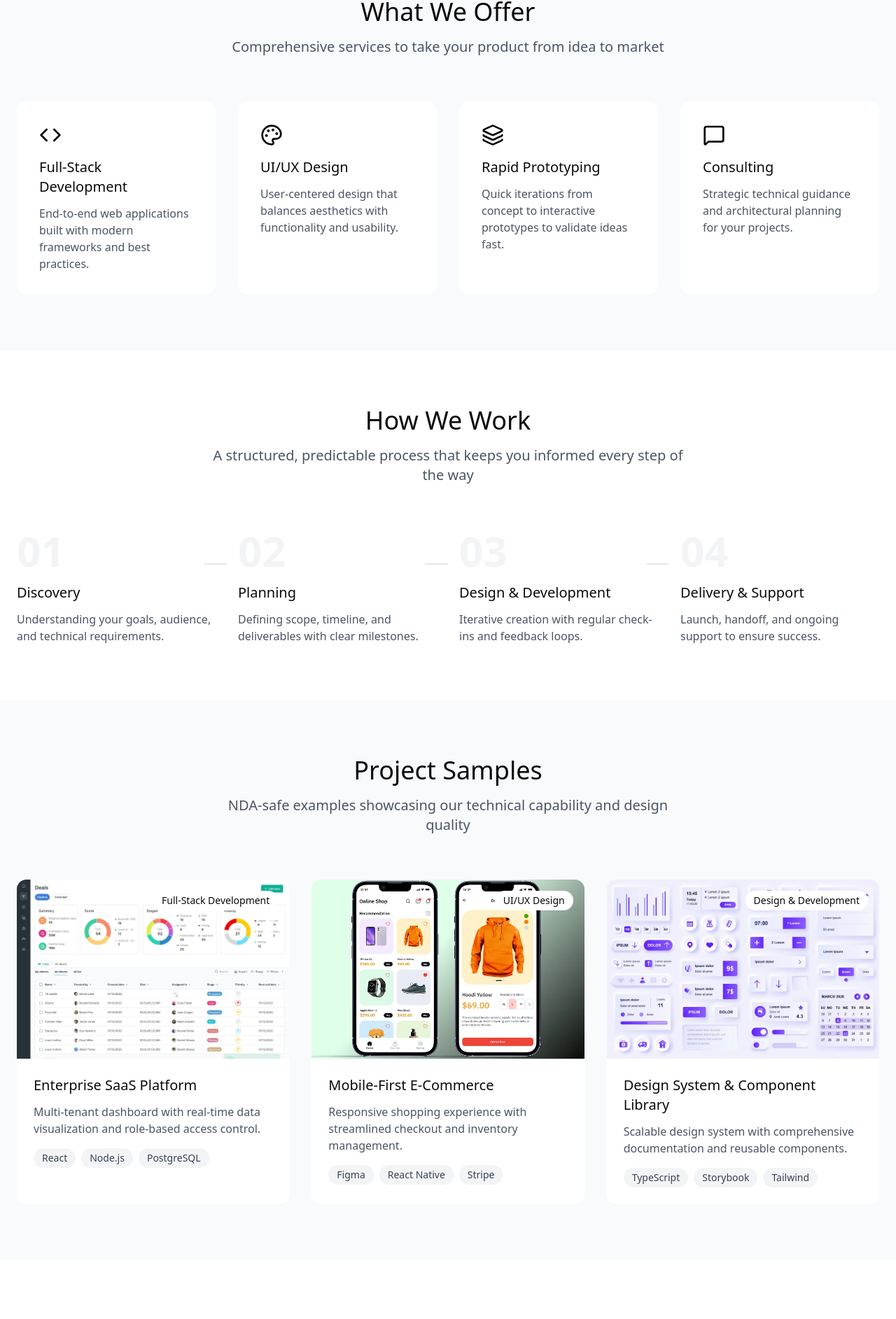
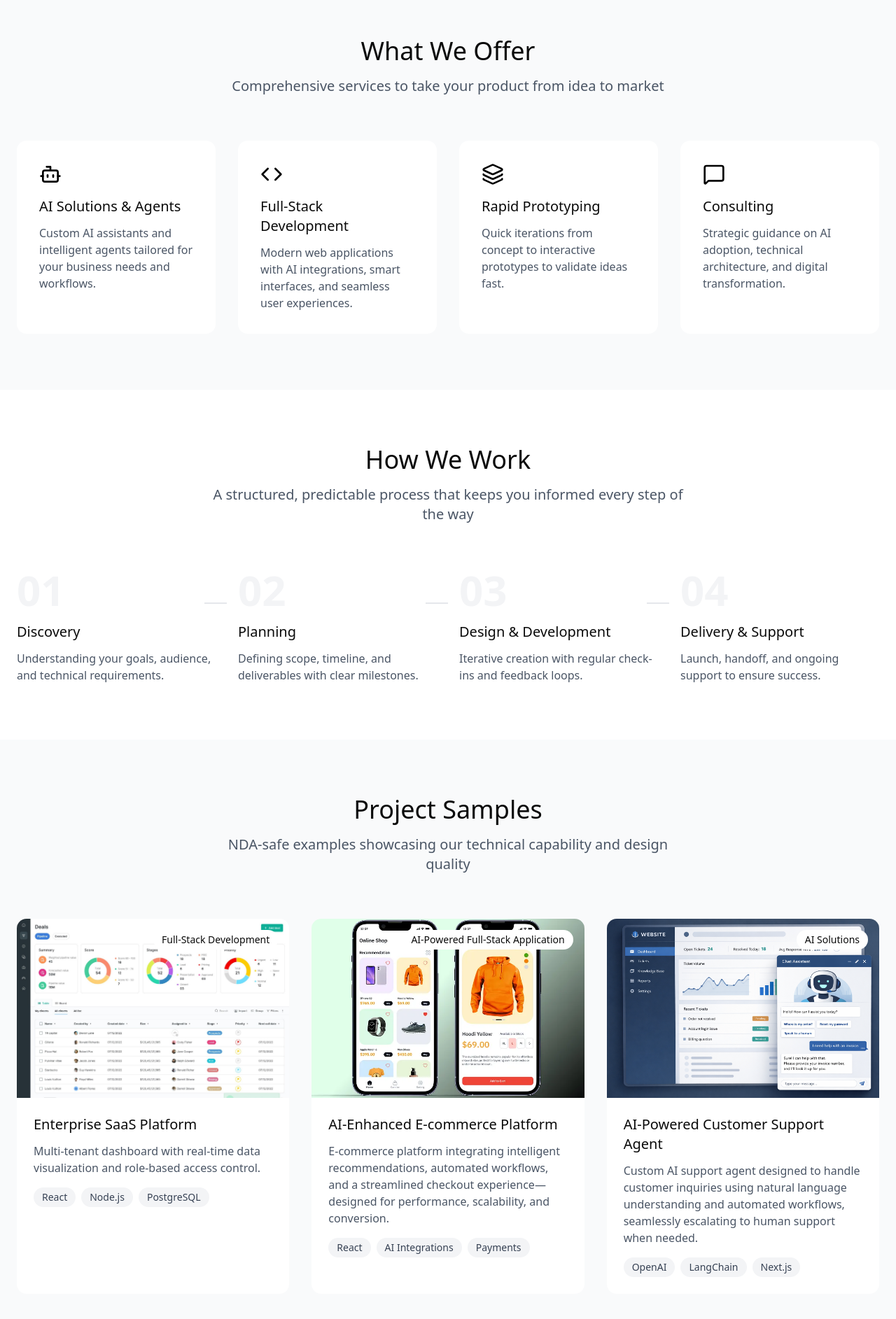
Before and after one commit to PraneethSomisetty1/Abstract-Studios, a React (Vite) app: page / in a window 1280 px wide. Shown: the part 669-2554 px from the top of the page at 70% size. Built offline with nearby package versions, Linux system fonts and the light colour scheme.

Commit message:
updated content of website

```diff
--- a/src/App.tsx
+++ b/src/App.tsx
@@ -1,4 +1,4 @@
-import { ArrowRight, Code, Palette, Layers, MessageSquare, CheckCircle, Mail, Linkedin, Github, Twitter } from 'lucide-react';
+import { ArrowRight, Code, Bot, Layers, MessageSquare, CheckCircle, Mail, Linkedin, Github, Twitter } from 'lucide-react';
 import { useForm, ValidationError } from '@formspree/react';
 
 export default function App() {
@@ -6,14 +6,14 @@ export default function App() {
 
   const services = [
     {
+      icon: <Bot className="w-8 h-8" />,
+      title: "AI Solutions & Agents",
+      description: "Custom AI assistants and intelligent agents tailored for your business needs and workflows."
+    },
+    {
       icon: <Code className="w-8 h-8" />,
       title: "Full-Stack Development",
-      description: "End-to-end web applications built with modern frameworks and best practices."
-    },
-    {
-      icon: <Palette className="w-8 h-8" />,
-      title: "UI/UX Design",
-      description: "User-centered design that balances aesthetics with functionality and usability."
+      description: "Modern web applications with AI integrations, smart interfaces, and seamless user experiences."
     },
     {
       icon: <Layers className="w-8 h-8" />,
@@ -23,7 +23,7 @@ export default function App() {
     {
       icon: <MessageSquare className="w-8 h-8" />,
       title: "Consulting",
-      description: "Strategic technical guidance and architectural planning for your projects."
+      description: "Strategic guidance on AI adoption, technical architecture, and digital transformation."
     }
   ];
 
@@ -59,33 +59,33 @@ export default function App() {
       tags: ["React", "Node.js", "PostgreSQL"]
     },
     {
-      title: "Mobile-First E-Commerce",
-      category: "UI/UX Design",
-      description: "Responsive shopping experience with streamlined checkout and inventory management.",
+      title: "AI-Enhanced E-commerce Platform",
+      category: "AI-Powered Full-Stack Application",
+      description: "E-commerce platform integrating intelligent recommendations, automated workflows, and a streamlined checkout experience—designed for performance, scalability, and conversion.",
       image: "/Example2.webp",
-      tags: ["Figma", "React Native", "Stripe"]
+      tags: ["React", "AI Integrations", "Payments"]
     },
     {
-      title: "Design System & Component Library",
-      category: "Design & Development",
-      description: "Scalable design system with comprehensive documentation and reusable components.",
-      image: "/example3.avif",
-      tags: ["TypeScript", "Storybook", "Tailwind"]
+      title: "AI-Powered Customer Support Agent",
+      category: "AI Solutions",
+      description: "Custom AI support agent designed to handle customer inquiries using natural language understanding and automated workflows, seamlessly escalating to human support when needed.",
+      image: "/example3.png",
+      tags: ["OpenAI", "LangChain", "Next.js"]
     }
   ];
 
   const differentiators = [
     {
-      title: "Engineering-First Approach",
-      description: "Clean, maintainable code with thorough documentation and testing."
+      title: "AI-Native Thinking",
+      description: "We understand how to leverage AI effectively—building solutions that are practical, not just trendy."
     },
     {
-      title: "Design Excellence",
-      description: "Thoughtful interfaces that users love, backed by research and iteration."
+      title: "Engineering Excellence",
+      description: "Clean, maintainable code with thorough documentation, testing, and scalable architecture."
     },
     {
       title: "Direct Collaboration",
-      description: "Work directly with experienced developers and designers, not account managers."
+      description: "Work directly with experienced developers."
     },
     {
       title: "Transparent Process",
@@ -123,8 +123,8 @@ export default function App() {
                 Building Digital Products That Matter
               </h1>
               <p className="text-xl text-gray-600 mb-8">
-                Full-stack development and design services for startups and small businesses.
-                From concept to deployment, we bring your vision to life.
+                We design and build intelligent digital products, combining full-stack development with custom AI solutions.
+                From smart websites to bespoke AI agents and assistants, we help businesses integrate automation and intelligence into real, production-ready systems.
               </p>
               <div className="flex flex-col sm:flex-row gap-4">
                 <a
```
Also changed, not shown: public/example3.avif (deleted), public/example3.png (added).
